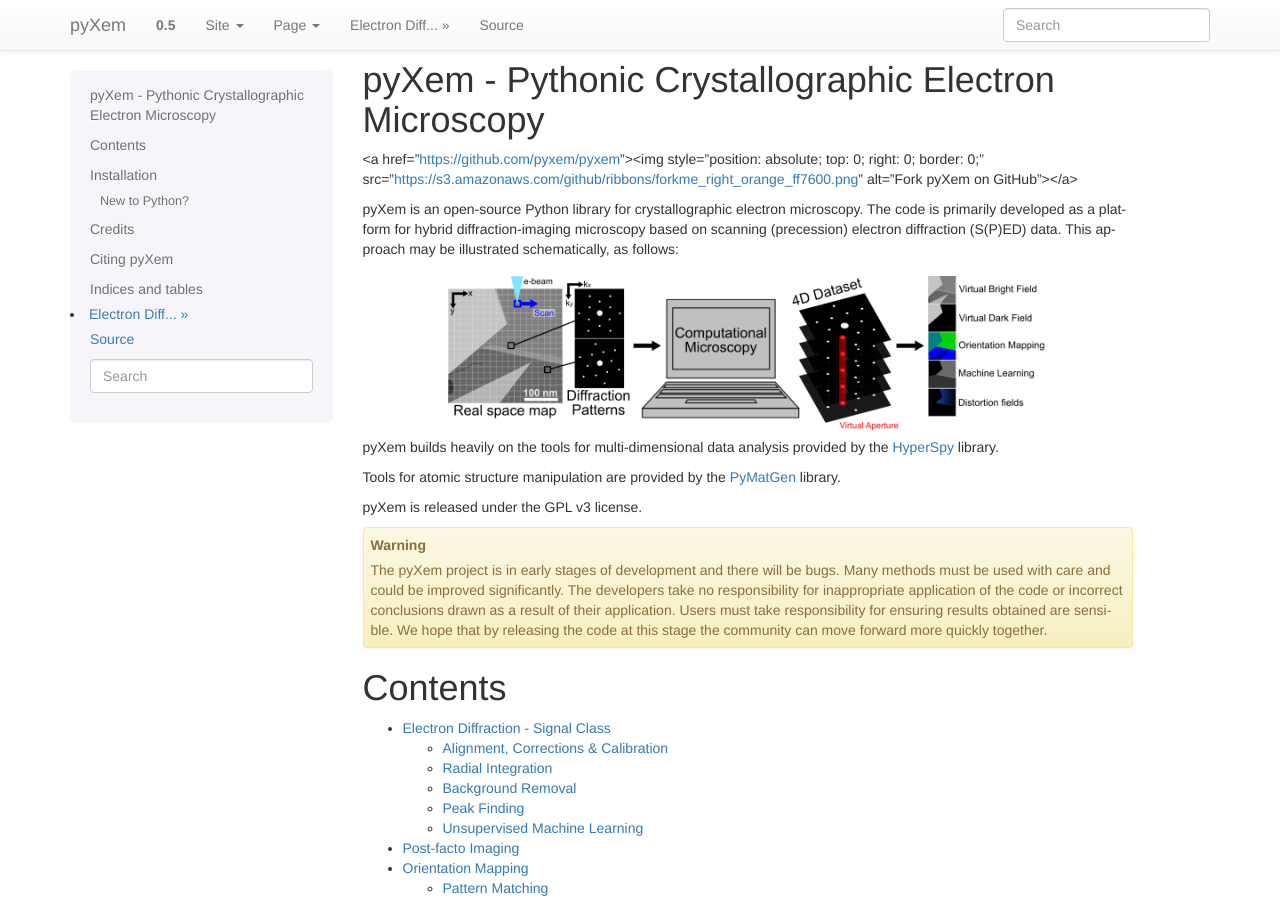
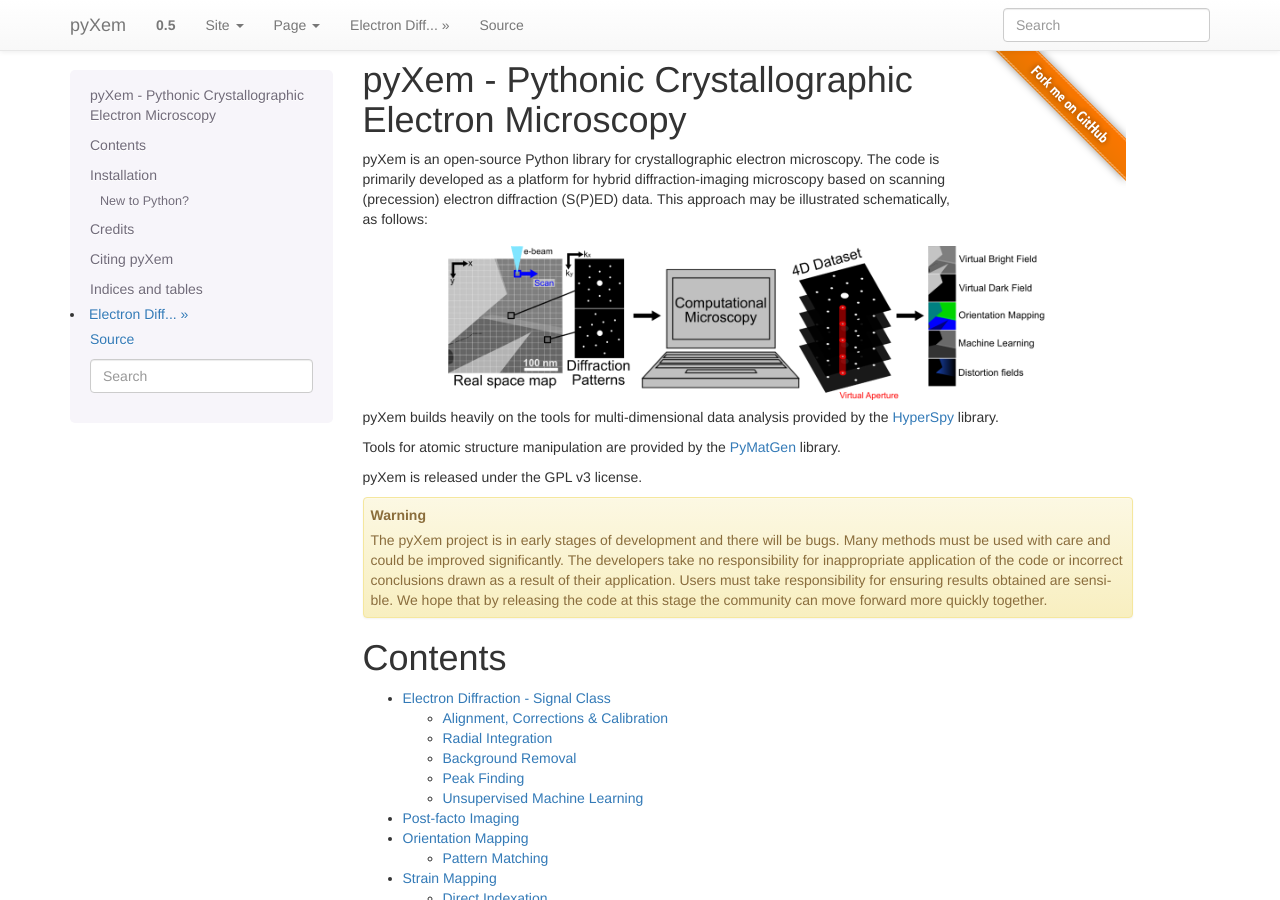
Before and after one commit to pyxem/pyxem, a Sphinx documentation site: the page built from docs/source/index.rst, in a window 1280 px wide and 900 px high. Built offline with Sphinx 7.4.7, drawn with Linux system fonts in a browser that asks for light colours; some of the changed text lies outside the part shown.

Commit message:
Website #3 (#145)

```diff
--- a/docs/source/index.rst
+++ b/docs/source/index.rst
@@ -4,11 +4,11 @@
    contain the root `toctree` directive.
 
 
+.. figure:: images/forkme_right_orange_ff7600.png
+    :align: right
+
 pyXem - Pythonic Crystallographic Electron Microscopy
 =====================================================
-
-<a href="https://github.com/pyxem/pyxem"><img style="position: absolute; top: 0; right: 0; border: 0;" src="https://s3.amazonaws.com/github/ribbons/forkme_right_orange_ff7600.png" alt="Fork pyXem on GitHub"></a>
-
 
 pyXem is an open-source Python library for crystallographic electron microscopy.
 The code is primarily developed as a platform for hybrid diffraction-imaging
@@ -104,7 +104,7 @@ acknowledge that by citing the software. Until a specific publication is written
 about pyXem please site the github URL: www.github.com/pyxem/pyxem
 
 We also recommend that you cite `HyperSpy <http://hyperspy.org/hyperspy-doc/current/citing.html>`__
-and`PyMatGen <http://pymatgen.org/#how-to-cite-pymatgen>`__
+and`PyMatGen `<http://pymatgen.org/#how-to-cite-pymatgen>`__
 
 
 Indices and tables
```
Also changed, not shown: docs/source/images/forkme_right_orange_ff7600.png (added).
